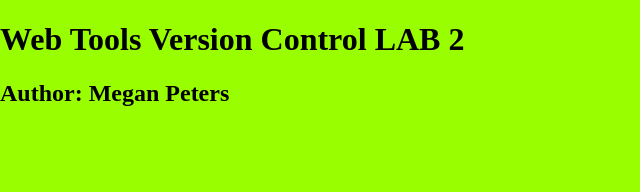
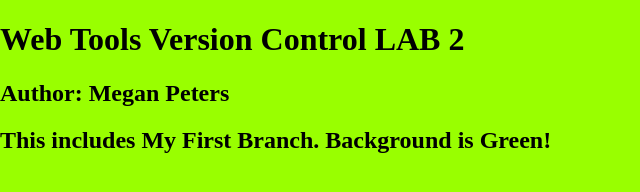
Before and after one commit to meganpeters/WebToolgithubPeters, a plain HTML site: page index.html in a window 1280 px wide. Shown: the whole page, without its empty margins (0-640 px from the left). Drawn offline with nearby package versions, Linux system fonts and the light colour scheme.

Commit message:
Modified my index page
Changed my second h2 tag

```diff
--- a/index.html
+++ b/index.html
@@ -16,7 +16,7 @@
     <header>
 	<h1>Web Tools Version Control LAB 2</h1>
 	<h2> Author: Megan Peters </h2>
-	<This includes My First Branch. Background is Green! </h2>
+	<h2>This includes My First Branch. Background is Green! </h2>
     </header>
     <nav id="pageNav">
     </nav>
```
